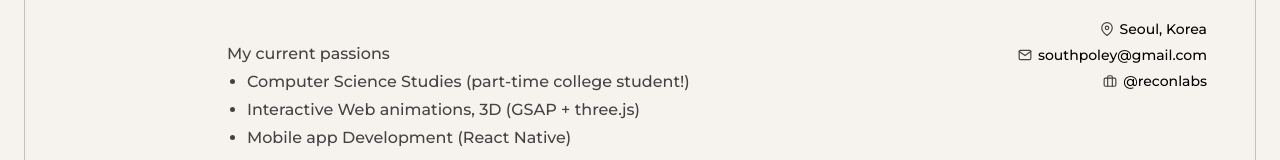
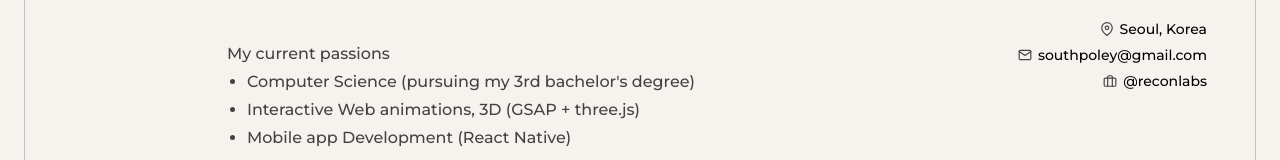
Before and after one commit to jujusnake/yunnamju, a React (Vite) app: page /about in a window 1280 px wide. Shown: the part 311-471 px from the top of the page. Built offline with nearby package versions, Linux system fonts and the light colour scheme.

Commit message:
Fix: make vercel know I'm using react-router

```diff
--- a/src/pages/About.tsx
+++ b/src/pages/About.tsx
@@ -54,7 +54,7 @@ const About = () => {
           <div>
             <div className="md:mb-1">My current passions</div>
             <ul className="ml-3.5 md:ml-5 list-outside">
-              <li className="list-disc md:mb-1">Computer Science Studies (part-time college student!)</li>
+              <li className="list-disc md:mb-1">Computer Science (pursuing my 3rd bachelor's degree)</li>
               <li className="list-disc md:mb-1">Interactive Web animations, 3D (GSAP + three.js)</li>
               <li className="list-disc md:mb-1">Mobile app Development (React Native)</li>
             </ul>
```
Also changed, not shown: vercel.json (added).
